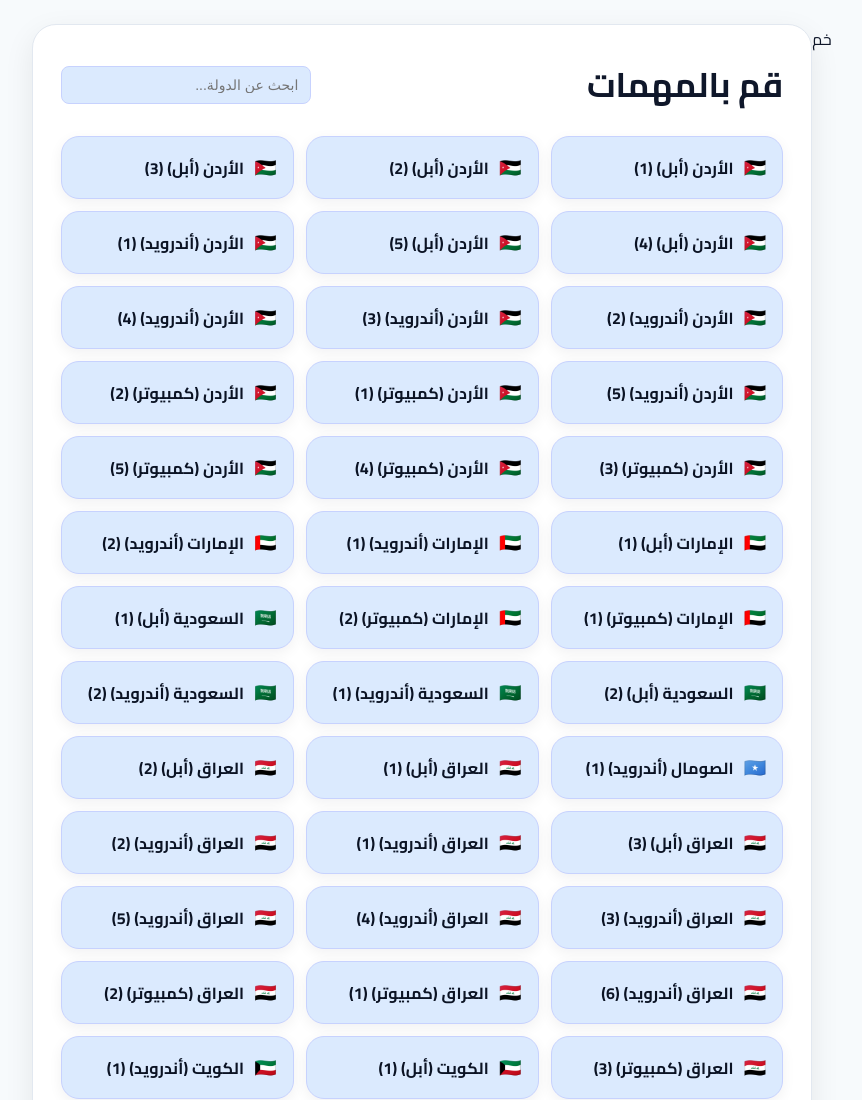
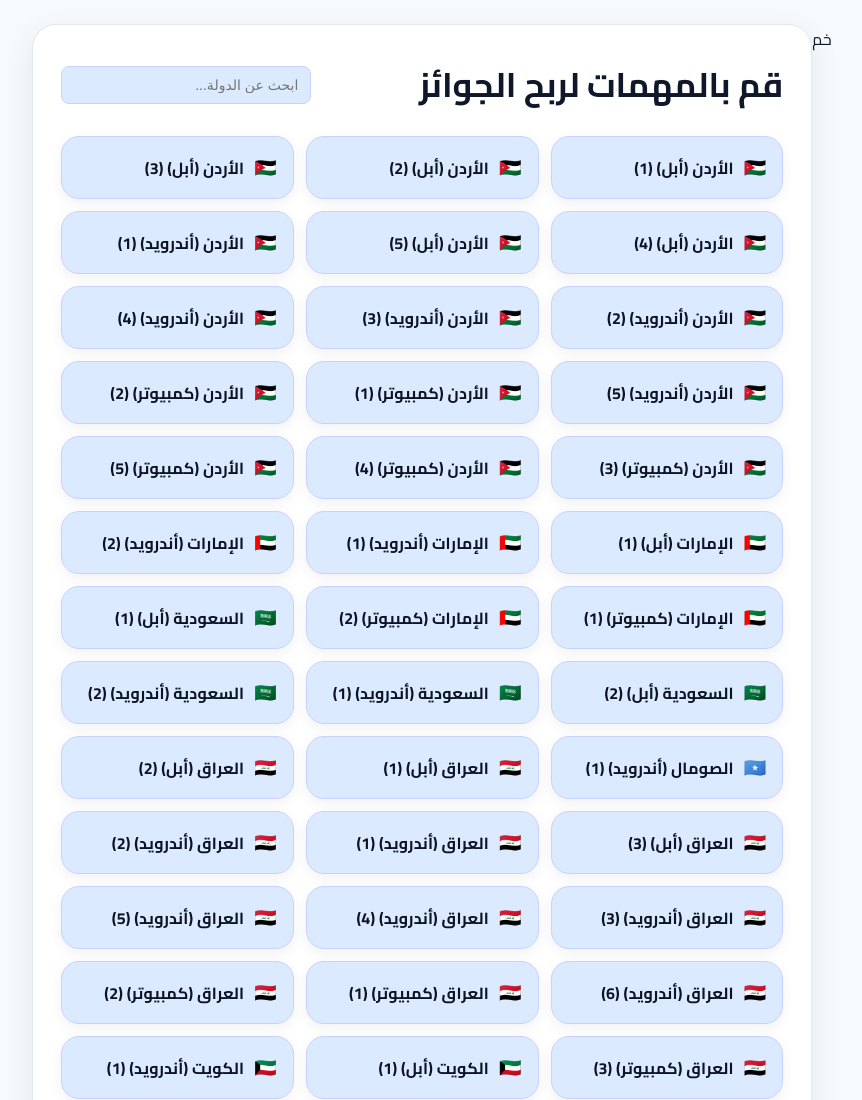
Before and after one commit to lol011107373-rgb/2, a plain HTML site: page index.html in a window 1280 px wide. Shown: the top 1100 px of the page, without its empty margins (208-1070 px from the left). Drawn offline with Linux system fonts and the light colour scheme.

Commit message:
Update index.html

```diff
--- a/index.html
+++ b/index.html
@@ -109,7 +109,7 @@
   <div class="wrap">
     <div class="card">
       <header>
-        <h1>قم بالمهمات</h1>
+        <h1>قم بالمهمات لربح الجوائز</h1>
         <div class="search-box">
           <input type="text" id="search" class="search-input" placeholder="ابحث عن الدولة...">
           <div id="autocomplete" class="autocomplete-list" style="display:none;"></div>
```
